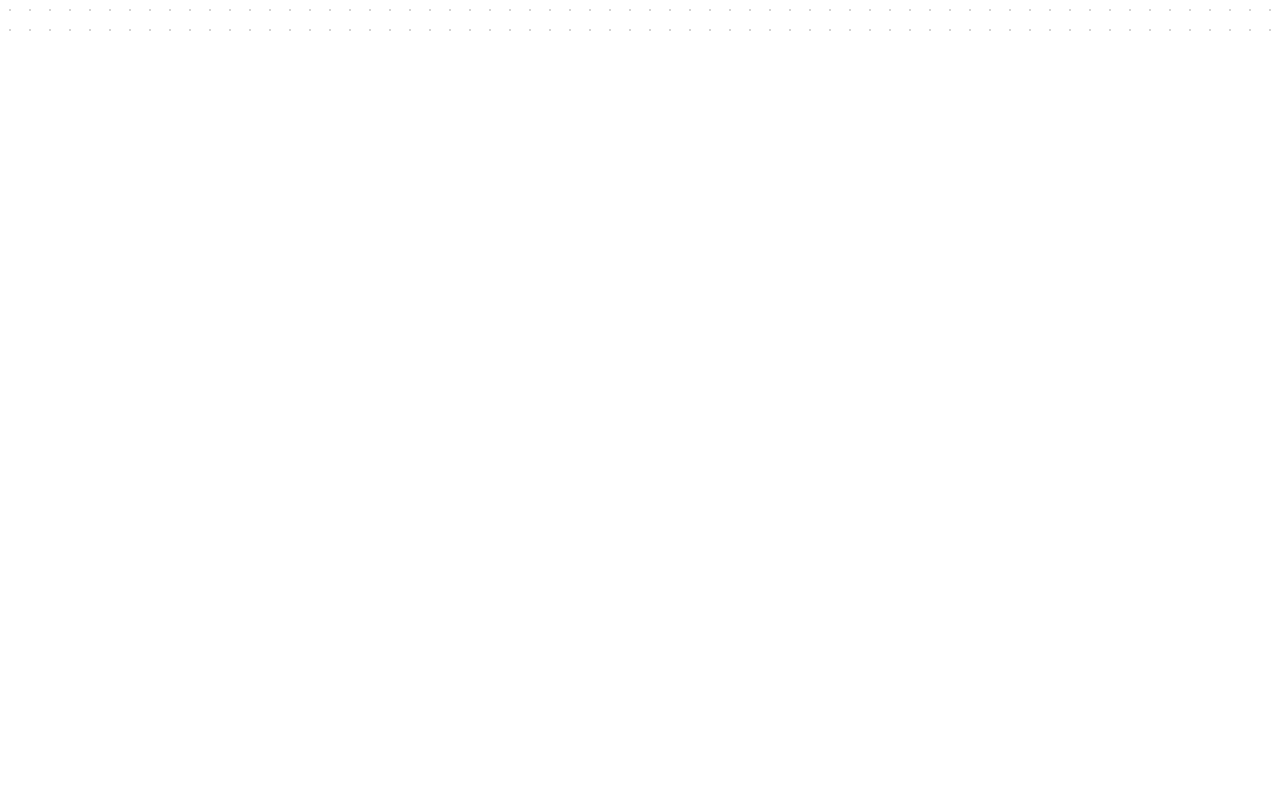
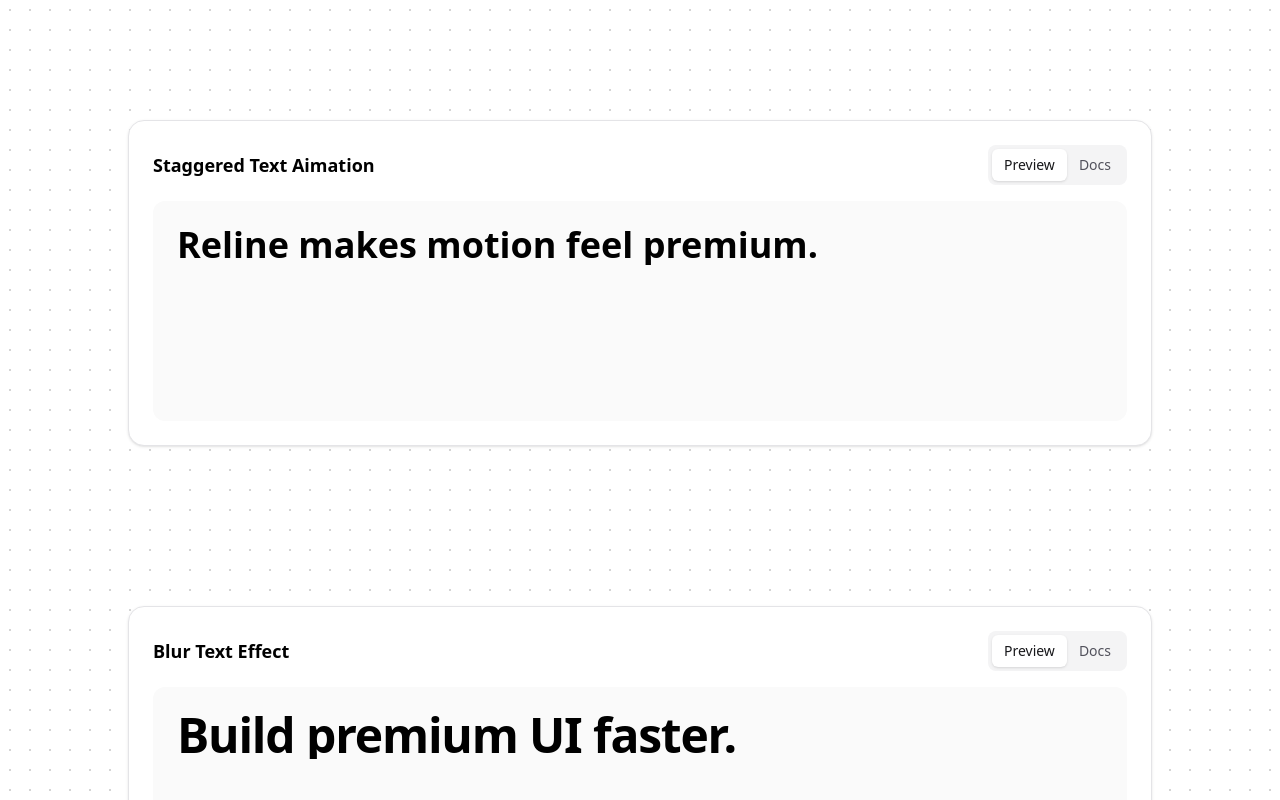
Before and after one commit to Reline-UI/reline-ui, a React (Vite) app: page / in a window 1280 px wide. Shown: the part 6580-7380 px from the top of the page. Before the commit the page ends 6620 px from the top, so only its background shows below. Built offline with nearby package versions, Linux system fonts and the light colour scheme.

Commit message:
Two New components have been added, the stagger effect and the text blur effect

```diff
--- a/example/App.jsx
+++ b/example/App.jsx
@@ -37,14 +37,35 @@
   RelineCard,
   SliderButton,
   RelineBentoGrid,
+  BlurStaggeredText,
+  StaggeredText,
 } from "../src";
 
 import ComponentPreview from "../src/docs/ComponentPreview";
 
 export default function App() {
-
   // Bento card data
-   const bentoItems = [ { title: "25+ Components Shipping", description: "Buttons, Tabs, Carousels, Tooltips, Glass Cards — production ready.", large: true, }, { title: "Zinc Native Theming", description: "Designed with zinc-50 → zinc-950 system consistency.", }, { title: "Micro Interactions", description: "Subtle motion. System-driven animation.", }, { title: "Open Governance", description: "Community powered. Carefully curated evolution.", large: true, }]
+  const bentoItems = [
+    {
+      title: "25+ Components Shipping",
+      description:
+        "Buttons, Tabs, Carousels, Tooltips, Glass Cards — production ready.",
+      large: true,
+    },
+    {
+      title: "Zinc Native Theming",
+      description: "Designed with zinc-50 → zinc-950 system consistency.",
+    },
+    {
+      title: "Micro Interactions",
+      description: "Subtle motion. System-driven animation.",
+    },
+    {
+      title: "Open Governance",
+      description: "Community powered. Carefully curated evolution.",
+      large: true,
+    },
+  ];
   return (
     <main className="relative min-h-screen w-full p-8 pt-20 dark:bg-zinc-950 dark:text-white overflow-x-hidden">
       {/* Background */}
@@ -310,6 +331,28 @@
         <ComponentPreview title={"BentoGrid"}>
           <RelineBentoGrid items={bentoItems} />
         </ComponentPreview>
+        {/* ------------------Text Effects animations------------ */}
+        {/* -----------Staggered effect------------------ */}
+        <ComponentPreview title={"Staggered Text Aimation"}>
+          <StaggeredText
+            text="Reline makes motion feel premium."
+            className="text-4xl font-bold"
+            type="word"
+            whileInView="visible"
+            viewport={{ once: false, amount: 0.3 }}
+          />
+        </ComponentPreview>
+
+        {/* -----------------Blur effect---------------------- */}
+        <ComponentPreview title={"Blur Text Effect"}>
+          <BlurStaggeredText
+            text="Build premium UI faster."
+            className="text-5xl font-bold tracking-tight"
+            type="word"
+            amount={1}
+            viewport={{ once: false}}
+          />
+        </ComponentPreview>
       </div>
     </main>
   );
--- /dev/null
+++ b/src/components/TextEffects/BlurStaggeredText.jsx
@@ -0,0 +1,69 @@
+"use client"
+import { motion } from "framer-motion"
+import { cn } from "../../utils/cn"
+
+export function BlurStaggeredText({
+  text,
+  className,
+  delay = 0.2,
+  duration = 0.6,
+  stagger = 0.06,
+  blur = 10,
+  y = 20,
+  type = "word",
+  once = false, // default false so it re-runs
+  amount = 0.3, // control when it triggers
+}) {
+  const container = {
+    hidden: {},
+    visible: {
+      transition: {
+        staggerChildren: stagger,
+        delayChildren: delay,
+      },
+    },
+  }
+
+  const child = {
+    hidden: {
+      opacity: 0,
+      y: y,
+      filter: `blur(${blur}px)`,
+    },
+    visible: {
+      opacity: 1,
+      y: 0,
+      filter: "blur(0px)",
+      transition: {
+        duration,
+        ease: [0.22, 1, 0.36, 1],
+      },
+    },
+  }
+
+  const splitText =
+    type === "word"
+      ? text.split(" ")
+      : text.split("")
+
+  return (
+    <motion.div
+      className={cn("inline-block overflow-hidden", className)}
+      variants={container}
+      initial="hidden"
+      whileInView="visible"
+      viewport={{ once, amount }}
+    >
+      {splitText.map((item, index) => (
+        <motion.span
+          key={index}
+          variants={child}
+          className="inline-block will-change-transform"
+        >
+          {item}
+          {type === "word" && index !== splitText.length - 1 && "\u00A0"}
+        </motion.span>
+      ))}
+    </motion.div>
+  )
+}
--- /dev/null
+++ b/src/components/TextEffects/StaggeredText.jsx
@@ -0,0 +1,64 @@
+"use client"
+
+import { motion } from "framer-motion"
+import { cn } from "../../utils/cn"
+
+export function StaggeredText({
+  text,
+  className,
+  delay = 0,
+  duration = 0.2,
+  stagger = 0.05,
+  type = "word",
+}) {
+  const container = {
+    hidden: {},
+    visible: {
+      transition: {
+        staggerChildren: stagger,
+        delayChildren: delay,
+      },
+    },
+  }
+
+  const child = {
+    hidden: {
+      opacity: 0,
+      y: 20,
+    },
+    visible: {
+      opacity: 1,
+      y: 0,
+      transition: {
+        duration,
+        ease: "easeOut",
+      },
+    },
+  }
+
+  const splitText =
+    type === "word"
+      ? text.split(" ")
+      : text.split("")
+
+  return (
+    <motion.div
+      className={cn("inline-block overflow-hidden", className)}
+      variants={container}
+      initial="hidden"
+      whileInView="visible"
+      viewport={{ once: false, amount: 0.3 }}
+    >
+      {splitText.map((item, index) => (
+        <motion.span
+          key={index}
+          variants={child}
+          className="inline-block"
+        >
+          {item}
+          {type === "word" && index !== splitText.length - 1 && "\u00A0"}
+        </motion.span>
+      ))}
+    </motion.div>
+  )
+}
--- a/src/index.js
+++ b/src/index.js
@@ -47,3 +47,5 @@
 } from "./components/Slider/index.jsx"
 export {SliderButton} from "./components/Buttons/SliderButton/SliderButton.jsx"
 export {RelineBentoGrid} from "./components/BentoGrids/RelineBentoGrid.jsx"
+export {StaggeredText} from "./components/TextEffects/StaggeredText.jsx"
+export {BlurStaggeredText} from "./components/TextEffects/BlurStaggeredText.jsx"
```
